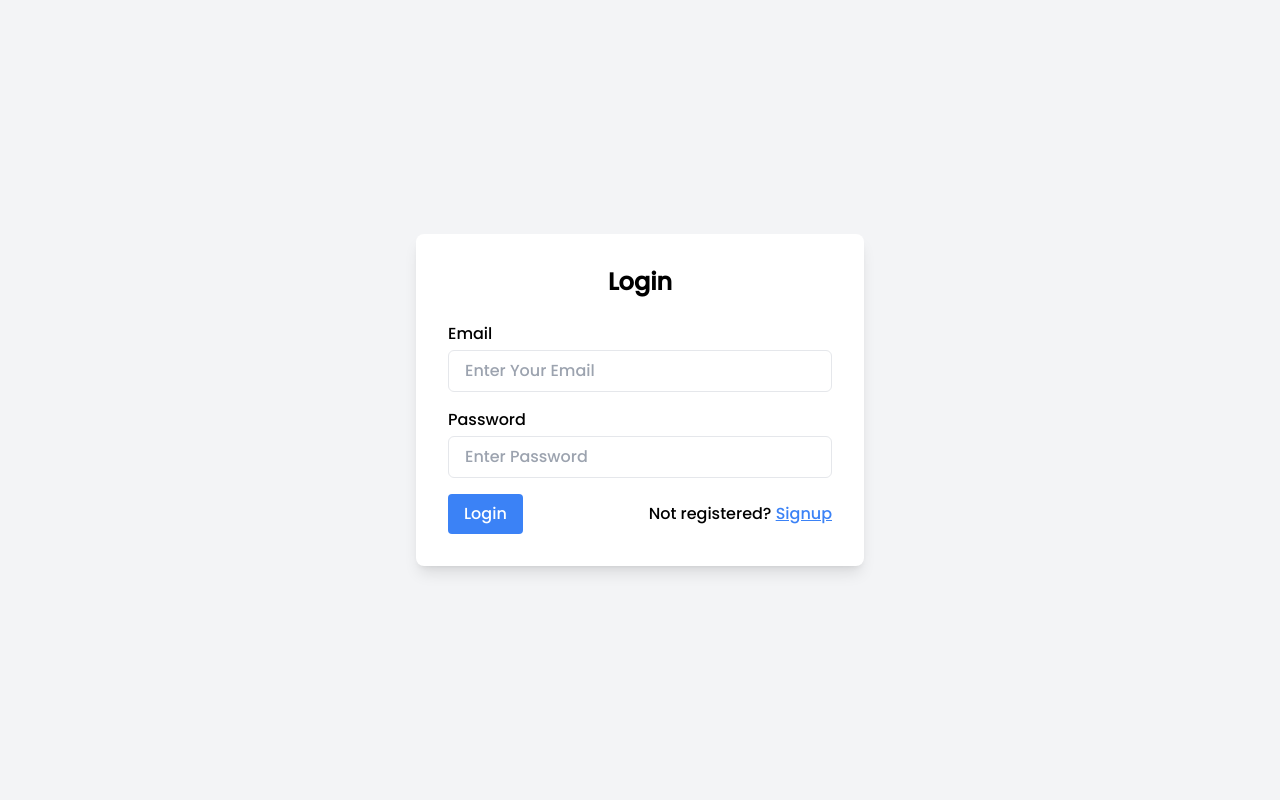
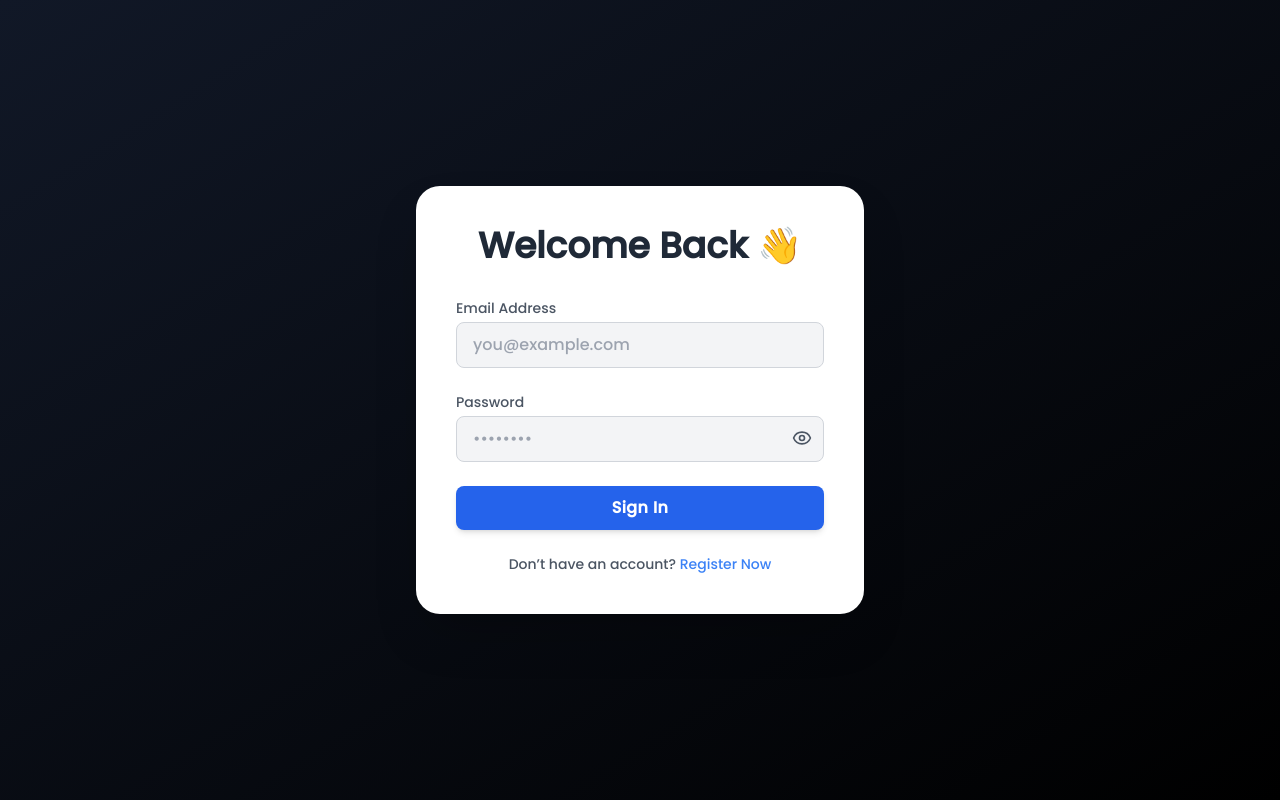
Before and after one commit to SurajTadhani/Project_BookSphere, a React (Vite) app in the folder frontend/: page /login in a window 1280 px wide. Built offline with nearby package versions, Linux system fonts and the light colour scheme.

Commit message:
Update : Update

```diff
--- a/frontend/package.json
+++ b/frontend/package.json
@@ -11,6 +11,7 @@
   },
   "dependencies": {
     "axios": "^1.7.2",
+    "lucide-react": "^0.536.0",
     "react": "^18.2.0",
     "react-dom": "^18.2.0",
     "react-hook-form": "^7.52.0",
--- a/frontend/src/components/Login.jsx
+++ b/frontend/src/components/Login.jsx
@@ -4,11 +4,13 @@ import { useForm } from "react-hook-form";
 import axios from "axios";
 import toast from "react-hot-toast";
 import { useAuth } from "../context/AuthProviders";
+import { Eye, EyeOff } from "lucide-react";
 
 function Login() {
   const navigate = useNavigate();
   const [authUser, setAuthUser] = useAuth();
-  const [loading, setLoading] = useState(false); // ← new loading state
+  const [loading, setLoading] = useState(false);
+  const [showPassword, setShowPassword] = useState(false);
 
   const {
     register,
@@ -23,13 +25,11 @@ function Login() {
     };
 
     try {
-      setLoading(true); // ← start loading
+      setLoading(true);
       const response = await axios.post(
         "https://project-book-sphere-backend.vercel.app/user/login",
         userInfo,
-        {
-          withCredentials: true,
-        }
+        { withCredentials: true }
       );
 
       if (response.data) {
@@ -40,67 +40,76 @@ function Login() {
         navigate("/");
       }
     } catch (error) {
-      if (error.response) {
-        toast.error("Error: " + error.response.data.message);
-      }
+      toast.error(error?.response?.data?.message || "Login failed");
     } finally {
-      setLoading(false); // ← end loading
+      setLoading(false);
     }
   };
 
   return (
-    <div className="flex items-center justify-center min-h-screen bg-gray-100 dark:bg-gray-900">
-      <div className="bg-white p-8 rounded-lg shadow-lg w-full max-w-md dark:bg-white">
-        <h2 className="text-2xl font-bold mb-6 text-center text-black">Login</h2>
-        <form onSubmit={handleSubmit(onSubmit)}>
+    <div className="min-h-screen flex items-center justify-center bg-gradient-to-br from-gray-900 to-black px-4">
+      <div className="w-full max-w-md bg-white dark:bg-gray-800 rounded-3xl shadow-2xl p-8 sm:p-10 transition-all duration-300">
+        <h2 className="text-4xl font-extrabold text-center mb-8 text-gray-800 dark:text-white">
+          Welcome Back 👋
+        </h2>
 
+        <form onSubmit={handleSubmit(onSubmit)} className="space-y-6">
           {/* Email */}
-          <div className="mb-4">
-            <label className="block text-black mb-1">Email</label>
+          <div>
+            <label htmlFor="email" className="block text-sm font-medium text-gray-600 dark:text-gray-300 mb-1">
+              Email Address
+            </label>
             <input
-              type="text"
-              placeholder="Enter Your Email"
-              className="w-full px-4 py-2 border rounded-md dark:text-black"
+              type="email"
+              id="email"
+              placeholder="you@example.com"
+              className="w-full px-4 py-2.5 border border-gray-300 dark:border-gray-600 rounded-lg bg-gray-100 dark:bg-gray-700 text-gray-900 dark:text-white focus:ring-2 focus:ring-blue-500 focus:outline-none transition-all"
               {...register("email", { required: true })}
             />
-            {errors.email && (
-              <span className="text-red-700">This field is required</span>
-            )}
+            {errors.email && <span className="text-red-500 text-sm mt-1">This field is required</span>}
           </div>
 
           {/* Password */}
-          <div className="mb-4">
-            <label className="block text-black mb-1">Password</label>
+          <div className="relative">
+            <label htmlFor="password" className="block text-sm font-medium text-gray-600 dark:text-gray-300 mb-1">
+              Password
+            </label>
             <input
-              type="password"
-              placeholder="Enter Password"
-              className="w-full px-4 py-2 border rounded-md dark:text-black"
+              type={showPassword ? "text" : "password"}
+              id="password"
+              placeholder="••••••••"
+              className="w-full px-4 py-2.5 border border-gray-300 dark:border-gray-600 rounded-lg bg-gray-100 dark:bg-gray-700 text-gray-900 dark:text-white focus:ring-2 focus:ring-blue-500 focus:outline-none pr-11 transition-all"
               {...register("password", { required: true })}
             />
-            {errors.password && (
-              <span className="text-red-700">This field is required</span>
-            )}
+            <button
+              type="button"
+              className="absolute top-9 right-3 text-gray-600 hover:text-gray-800 dark:text-gray-300 dark:hover:text-white transition"
+              onClick={() => setShowPassword(!showPassword)}
+              tabIndex={-1}
+            >
+              {showPassword ? <EyeOff size={20} /> : <Eye size={20} />}
+            </button>
+            {errors.password && <span className="text-red-500 text-sm mt-1">This field is required</span>}
           </div>
 
-          {/* Submit & Signup Link */}
-          <div className="flex items-center justify-between">
+          {/* Login Button */}
           <button
             type="submit"
-              className={`px-4 py-2 rounded text-white transition duration-300 ${
-                loading ? "bg-gray-400 cursor-not-allowed" : "bg-blue-500 hover:bg-blue-700"
+            disabled={loading}
+            className={`w-full py-2.5 rounded-lg text-white font-semibold tracking-wide shadow-md transition-all duration-300 ${
+              loading ? "bg-blue-400 cursor-not-allowed" : "bg-blue-600 hover:bg-blue-700"
             }`}
-              disabled={loading}
           >
-              {loading ? "Logging in..." : "Login"}
+            {loading ? "Logging in..." : "Sign In"}
           </button>
 
-            <p className="text-black">
-              Not registered?{" "}
-              <Link to="/signup" className="text-blue-500 underline">
-                Signup
+          {/* Signup Link */}
+          <p className="text-center text-gray-600 dark:text-gray-400 text-sm mt-4">
+            Don’t have an account?{" "}
+            <Link to="/signup" className="text-blue-500 font-medium hover:underline">
+              Register Now
             </Link>
           </p>
-          </div>
         </form>
       </div>
     </div>
--- a/frontend/src/components/Signup.jsx
+++ b/frontend/src/components/Signup.jsx
@@ -3,10 +3,12 @@ import { Link, useNavigate } from "react-router-dom";
 import { useForm } from "react-hook-form";
 import axios from "axios";
 import toast from "react-hot-toast";
+import { Eye, EyeOff } from "lucide-react";
 
 function Signup() {
   const navigate = useNavigate();
-  const [loading, setLoading] = useState(false); // <-- Loading state
+  const [loading, setLoading] = useState(false);
+  const [showPassword, setShowPassword] = useState(false);
 
   const {
     register,
@@ -22,13 +24,11 @@ function Signup() {
     };
 
     try {
-      setLoading(true); // Start loading
+      setLoading(true);
       const response = await axios.post(
         "https://project-book-sphere-backend.vercel.app/user/signup",
         userInfo,
-        {
-          withCredentials: true,
-        }
+        { withCredentials: true }
       );
 
       if (response.data) {
@@ -36,79 +36,88 @@ function Signup() {
         navigate("/login");
       }
     } catch (error) {
-      if (error.response) {
-        toast.error("Error: " + error.response.data.message);
-      }
+      toast.error("Error: " + (error.response?.data?.message || "Something went wrong"));
     } finally {
-      setLoading(false); // End loading
+      setLoading(false);
     }
   };
 
   return (
-    <div className="flex items-center justify-center min-h-screen bg-gray-100 dark:bg-gray-900">
-      <div className="bg-white p-8 rounded-lg shadow-lg w-full max-w-md dark:bg-white">
-        <h2 className="text-2xl font-bold mb-6 text-center text-black">Signup</h2>
-        <form onSubmit={handleSubmit(onSubmit)}>
+    <div className="min-h-screen flex items-center justify-center bg-gradient-to-br from-gray-900 to-black px-4">
+      <div className="w-full max-w-md bg-white dark:bg-gray-800 rounded-3xl shadow-2xl p-8 sm:p-10 transition-all duration-300">
+        <h2 className="text-4xl font-extrabold text-center mb-8 text-gray-800 dark:text-white">
+          Create Account 🚀
+        </h2>
+
+        <form onSubmit={handleSubmit(onSubmit)} className="space-y-6">
           {/* Full Name */}
-          <div className="mb-4">
-            <label className="block text-black mb-1">Name</label>
+          <div>
+            <label className="block text-sm font-medium text-gray-600 dark:text-gray-300 mb-1">
+              Full Name
+            </label>
             <input
               type="text"
               placeholder="Enter Your Name"
-              className="w-full px-4 py-2 border rounded-md dark:text-black"
+              className="w-full px-4 py-2.5 border border-gray-300 dark:border-gray-600 rounded-lg bg-gray-100 dark:bg-gray-700 text-gray-900 dark:text-white focus:ring-2 focus:ring-blue-500 focus:outline-none transition-all"
               {...register("fullname", { required: true })}
             />
-            {errors.fullname && (
-              <span className="text-red-700">This field is required</span>
-            )}
+            {errors.fullname && <p className="text-red-500 text-sm mt-1">This field is required</p>}
           </div>
 
           {/* Email */}
-          <div className="mb-4">
-            <label className="block text-black mb-1">Email</label>
+          <div>
+            <label className="block text-sm font-medium text-gray-600 dark:text-gray-300 mb-1">
+              Email
+            </label>
             <input
               type="email"
               placeholder="Enter Your Email"
-              className="w-full px-4 py-2 border rounded-md dark:text-black"
+              className="w-full px-4 py-2.5 border border-gray-300 dark:border-gray-600 rounded-lg bg-gray-100 dark:bg-gray-700 text-gray-900 dark:text-white focus:ring-2 focus:ring-blue-500 focus:outline-none transition-all"
               {...register("email", { required: true })}
             />
-            {errors.email && (
-              <span className="text-red-700">This field is required</span>
-            )}
+            {errors.email && <p className="text-red-500 text-sm mt-1">This field is required</p>}
           </div>
 
           {/* Password */}
-          <div className="mb-4">
-            <label className="block text-black mb-1">Password</label>
+          <div className="relative">
+            <label className="block text-sm font-medium text-gray-600 dark:text-gray-300 mb-1">
+              Password
+            </label>
             <input
-              type="password"
+              type={showPassword ? "text" : "password"}
               placeholder="Enter Password"
-              className="w-full px-4 py-2 border rounded-md dark:text-black"
+              className="w-full px-4 py-2.5 border border-gray-300 dark:border-gray-600 rounded-lg bg-gray-100 dark:bg-gray-700 text-gray-900 dark:text-white focus:ring-2 focus:ring-blue-500 focus:outline-none pr-11 transition-all"
               {...register("password", { required: true })}
             />
-            {errors.password && (
-              <span className="text-red-700">This field is required</span>
-            )}
+            <button
+              type="button"
+              className="absolute top-9 right-3 text-gray-600 hover:text-gray-800 dark:text-gray-300 dark:hover:text-white transition"
+              onClick={() => setShowPassword(!showPassword)}
+              tabIndex={-1}
+            >
+              {showPassword ? <EyeOff size={20} /> : <Eye size={20} />}
+            </button>
+            {errors.password && <p className="text-red-500 text-sm mt-1">This field is required</p>}
           </div>
 
-          {/* Submit */}
-          <div className="flex items-center justify-between">
+          {/* Submit Button */}
           <button
             type="submit"
             disabled={loading}
-              className={`${
-                loading ? "bg-gray-400 cursor-not-allowed" : "bg-blue-500 hover:bg-blue-700"
-              } text-white px-4 py-2 rounded duration-300`}
+            className={`w-full py-2.5 rounded-lg text-white font-semibold tracking-wide shadow-md transition-all duration-300 ${
+              loading ? "bg-blue-400 cursor-not-allowed" : "bg-blue-600 hover:bg-blue-700"
+            }`}
           >
-              {loading ? "Signing up..." : "Signup"}
+            {loading ? "Creating account..." : "Signup"}
           </button>
-            <p className="text-black">
+
+          {/* Login Redirect */}
+          <p className="text-center text-gray-600 dark:text-gray-400 text-sm mt-4">
             Already have an account?{" "}
-              <Link to="/login" className="text-blue-500 underline">
+            <Link to="/login" className="text-blue-500 font-medium hover:underline">
               Login
             </Link>
           </p>
-          </div>
         </form>
       </div>
     </div>
```
Also changed, not shown: 1 other file (tests, documents, lock files or other folders). Lines whose indentation alone changed are shown as unchanged.
